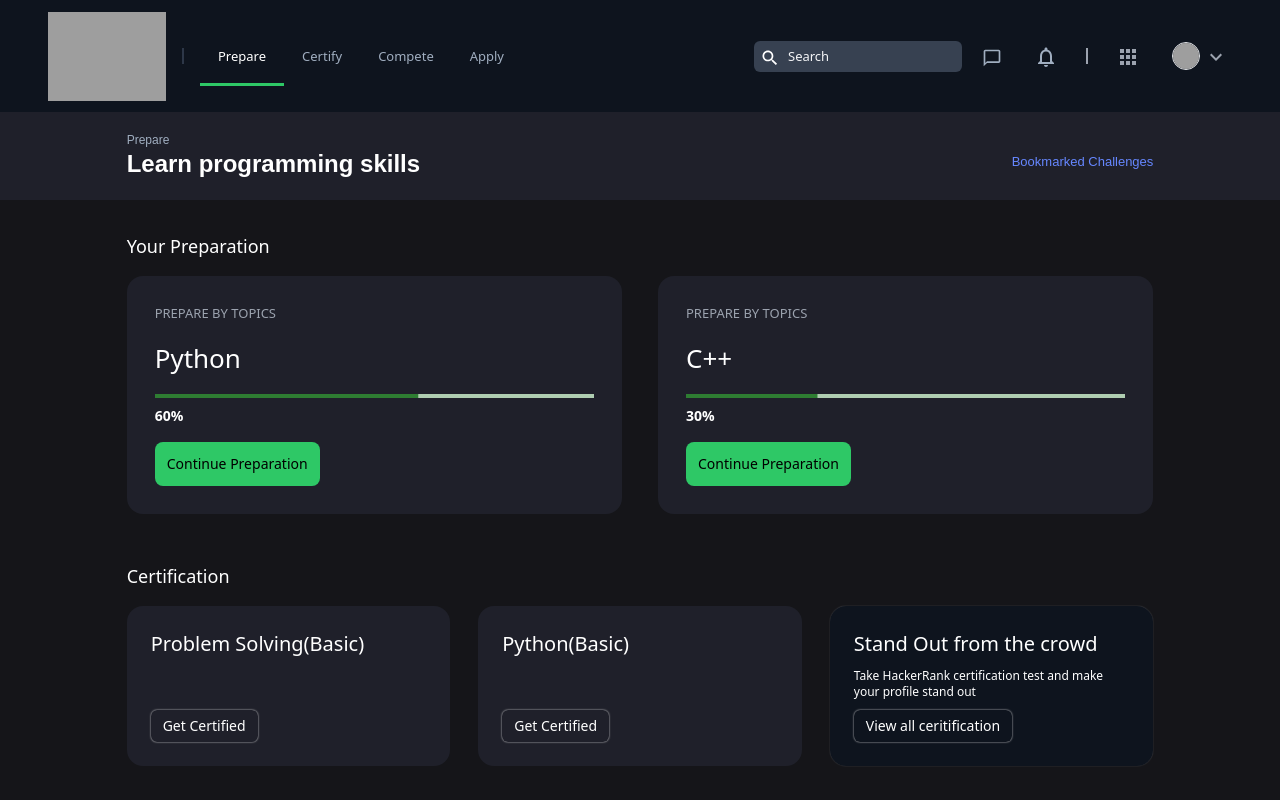
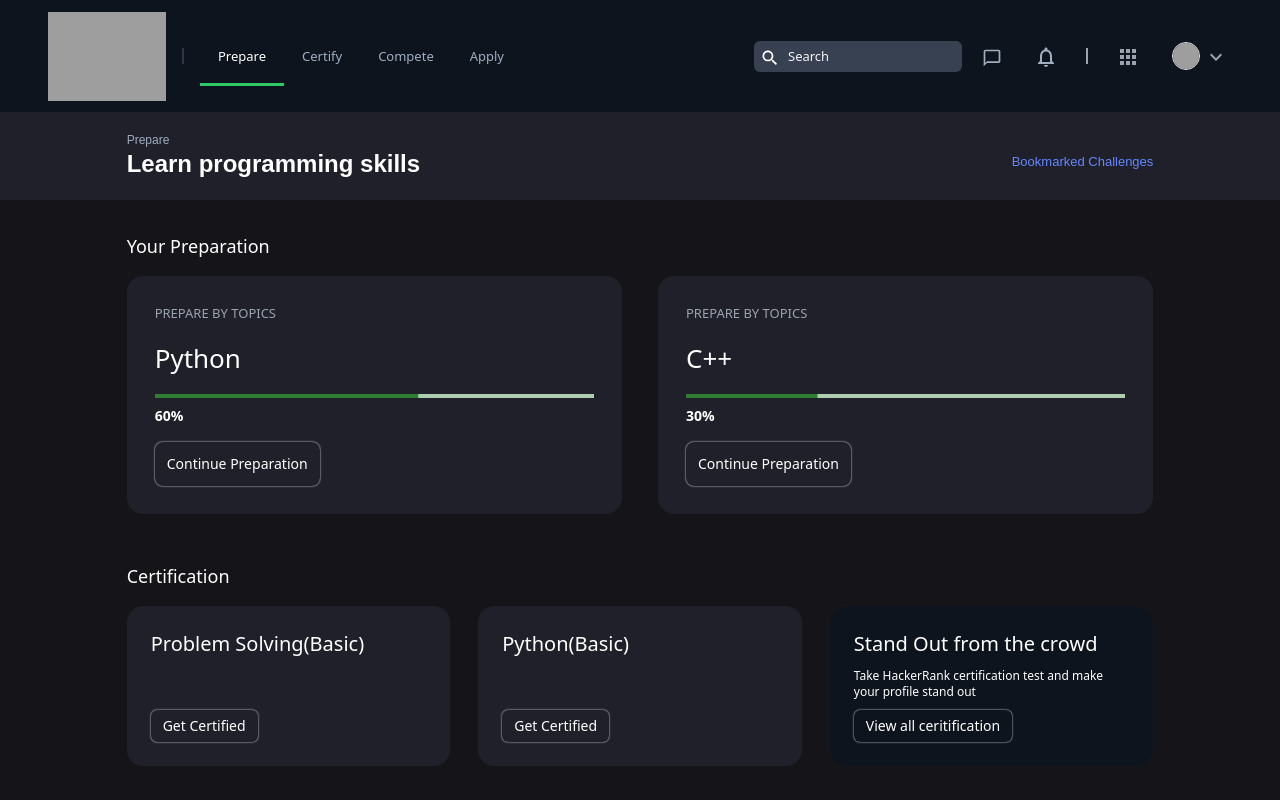
Before and after one commit to Aakashmid/HackerRank_Clone, a React (Vite) app: page / in a window 1280 px wide. Shown: the top 800 px of the page. Built offline with nearby package versions, Linux system fonts and the light colour scheme; grey boxes are pictures that could not be loaded; the HTML template or start-up script is replaced by a standard one.

Commit message:
updated profile page

```diff
--- /dev/null
+++ b/src/DummyData/ProfilePageData.jsx
@@ -0,0 +1,12 @@
+
+
+const ProfileStats=[
+    {'title':'My Certification','content':'You have not earned any certification yet.','link':{'linkName':'Get Certified','linkUrl':'/Certify'}},
+    {'title':'Work Experience','content':'Add your work experience. Don’t forget to add those internships as well.'},
+
+    {'title':'Education','content':'We believe in skills over pedigree; but go ahead add your education for the recruiters who don’t.'},
+    {'title':'Links','content':'Add all the relevent links that help to knowing you as a hacker.'},
+    {'title':'My Skils','content':'Add all the skill that speak on your behalf.'}
+]
+
+export {ProfileStats}
--- a/src/components/dashboard/PreparationCard.jsx
+++ b/src/components/dashboard/PreparationCard.jsx
@@ -1,17 +1,17 @@
 import LinearProgress from '@mui/material/LinearProgress/LinearProgress'
 
-export default function PreparationCard({ prepName, progess }) {
+export default function PreparationCard({ prepName, progess ,activePreparation, handlePreparation}) {
   return (
     <>
-      <div className="bg-bg3 md:p-7 p-5 rounded-2xl flex flex-col space-y-4 hover:bg-card_hover_bg cursor-pointer">
+      <div className="bg-bg3 md:p-7 p-5 rounded-2xl flex flex-col space-y-4 hover:bg-card_hover_bg cursor-pointer" >
         <p className="text-gray-400  text-[13px]">PREPARE BY TOPICS</p>
         <h2 className="text-textPrimary font-medium text-[22px] md:text-[26px]">{prepName}</h2>
         <div className=' space-y-2'>
         <LinearProgress variant="determinate" value={progess} color="success"  />
         <p className='text-sm font-semibold text-white'>{progess}%</p>
         </div>
-        <div className="">
-          <button className="bg-buttonBg hover:bg-green-200 font-medium text-sm p-3 rounded-lg">Continue Preparation</button>
+        <div className="" onClick={()=>handlePreparation(prepName)}>
+          <button className={`${prepName === activePreparation ? 'bg-buttonBg hover:bg-green-200':'custom-shadow-white hover:bg-gray-50 text-white hover:text-gray-950'}  font-medium text-sm p-3 rounded-lg`}>Continue Preparation</button>
         </div>
       </div>
 
--- a/src/index.css
+++ b/src/index.css
@@ -18,15 +18,15 @@
 
 @layer components{
     .custom-shadow-white {
-        -webkit-box-shadow: 0px 0px 2px 0px rgb(226, 226, 226);
-        -moz-box-shadow: 0px 0px 2px 0px rgb(226, 226, 226);
-        box-shadow: 0px 0px 2px 0px rgb(226, 226, 226);
+        -webkit-box-shadow: 0px 0px 2px 0px rgb(255, 255, 255);
+        -moz-box-shadow: 0px 0px 2px 0px rgb(255, 255, 255);
+        box-shadow: 0px 0px 2px 0px rgb(255, 255, 255);
     }
 
     .custom-shadow-darkb{
-        -webkit-box-shadow: 0px 0px 2px -1px rgb(226, 226, 226);
-        -moz-box-shadow: 0px 0px 2px -1px rgb(226, 226, 226);
-        box-shadow: 0px 0px 2px -1px rgb(226, 226, 226);
+        -webkit-box-shadow: 0px 0px 2px -1px rgb(65, 65, 73);
+        -moz-box-shadow: 0px 0px 2px -1px rgb(65, 65, 73);
+        box-shadow: 0px 0px 2px -1px rgb(65, 65, 73);
     }
 
 }
--- a/src/pages/DashBoard.jsx
+++ b/src/pages/DashBoard.jsx
@@ -12,6 +12,12 @@
     python: 60,
   })
 
+  const [activePreparation,setActivePreparation]=useState(null)
+
+  const  handlePreparation=(preparationName)=>{
+    setActivePreparation(preparationName)
+  }
+
   return (
     <>
 
@@ -21,8 +27,8 @@
           <div className="prepCards-container mt-8">
             <p className="font-medium text-textPrimary text-lg">Your Preparation</p>
             <div className="dashboarPrepCards grid  md:grid-cols-2 gap-9 py-4  ">
-              <PreparationCard prepName={'Python'} progess={progess.python} />
-              <PreparationCard prepName={'C++'} progess={progess.cpp} />
+              <PreparationCard handlePreparation={handlePreparation} activePreparation={activePreparation} prepName={'Python'} progess={progess.python} />
+              <PreparationCard handlePreparation={handlePreparation} activePreparation={activePreparation} prepName={'C++'} progess={progess.cpp} />
             </div>
           </div>
 
--- a/src/pages/Profile.jsx
+++ b/src/pages/Profile.jsx
@@ -1,13 +1,26 @@
 import { ArticleRounded, MilitaryTech, MilitaryTechOutlined, MilitaryTechRounded } from "@mui/icons-material";
 import { Link } from "react-router-dom";
+import { ProfileStats } from "../DummyData/ProfilePageData";
 
-export default function Profile({handlePageName}) {
+const ProfileStatsCard = ({title,content,link}) => {
+    return (
+        <div className="profile-certifications w-full bg-bg1 custom-shadow-white lg:p-[30px] rounded-lg p-5">
+            <div className="title flex space-x-4 items-center">
+                <ArticleRounded htmlColor="white" />
+                <h2 className="text-xl  font-medium text-white">{title}</h2>
+            </div>
+            <p className="text-[13px] mt-2  text-gray-500">{content} {link && (<Link to={link.linkUrl} className="text-blue-500 font-medium hover:underline" onClick={() => handlePageName('Certify')}>{link.linkName}</Link>)} </p>
+        </div>
+    )
+}
+
+export default function Profile({ handlePageName }) {
     return (
         <div className='profile-container bg-page_background2 min-h-[100vh] w-full'>
-            <div className="profile-wrapper  xl:w-10/12 2xl:w-[70%] w-full  mx-auto  px-5 h-[50vh]  ">\
+            <div className="profile-wrapper  xl:w-10/12 2xl:w-[70%] w-full  mx-auto  px-5 min-h-[50vh] pb-6 ">\
                 <div className="grid w-full md:grid-cols-3 gap-8">
                     <div className=" flex flex-col space-y-6">
-                        <div className="profile-box w-full bg-bg1 custom-shadow-white lg:p-[30px] rounded-lg p-5">
+                        <div className="profile-box w-full bg-bg1 custom-shadow-white lg:p-[28px] rounded-xl p-4">
                             <div className="profileImg"><img src="" alt="" className="w-12 h-12 rounded-[50%] bg-white" /></div>
                             <div className="text-white mt-8">
                                 <h1 className="profile-title text-[26px] font-medium">Aakash Kumar Jha</h1>
@@ -16,16 +29,14 @@
                         </div>
                     </div>
                     <div className="w-full md:col-span-2 flex flex-col space-y-7">
-                        <div className="badeges-card w-full bg-bg1 custom-shadow-white lg:p-[30px] rounded-lg p-5">
+                        <div className="badeges-card w-full bg-bg1 custom-shadow-white lg:p-[28px] rounded-lg p-4">
                             <div className="title text-white flex items-center space-x-4"><MilitaryTechRounded fontSize="medium" /><h2 className="text-xl  font-medium">My Badges</h2></div>
                         </div>
-                        <div className="profile-certifications w-full bg-bg1 custom-shadow-white lg:p-[30px] rounded-lg p-5">
-                            <div className="title flex space-x-4 items-center">
-                                <ArticleRounded htmlColor="white" />
-                                <h2 className="text-xl  font-medium text-white">My Certifications</h2>
-                            </div>
-                            <p className="text-[13px] mt-2  text-gray-500">You have not earned any certifications yet. <Link to='/Certify' className="text-blue-500 font-medium hover:underline" onClick={()=>handlePageName('Certify')}>Get certified</Link></p>
-                        </div>
+                        {ProfileStats.map((obj,id)=>{
+                            return (
+                                <ProfileStatsCard key={id} title={obj.title} content={obj.content} link={obj.link} />
+                            )
+                        })}
                     </div>
                 </div>
             </div>
```
